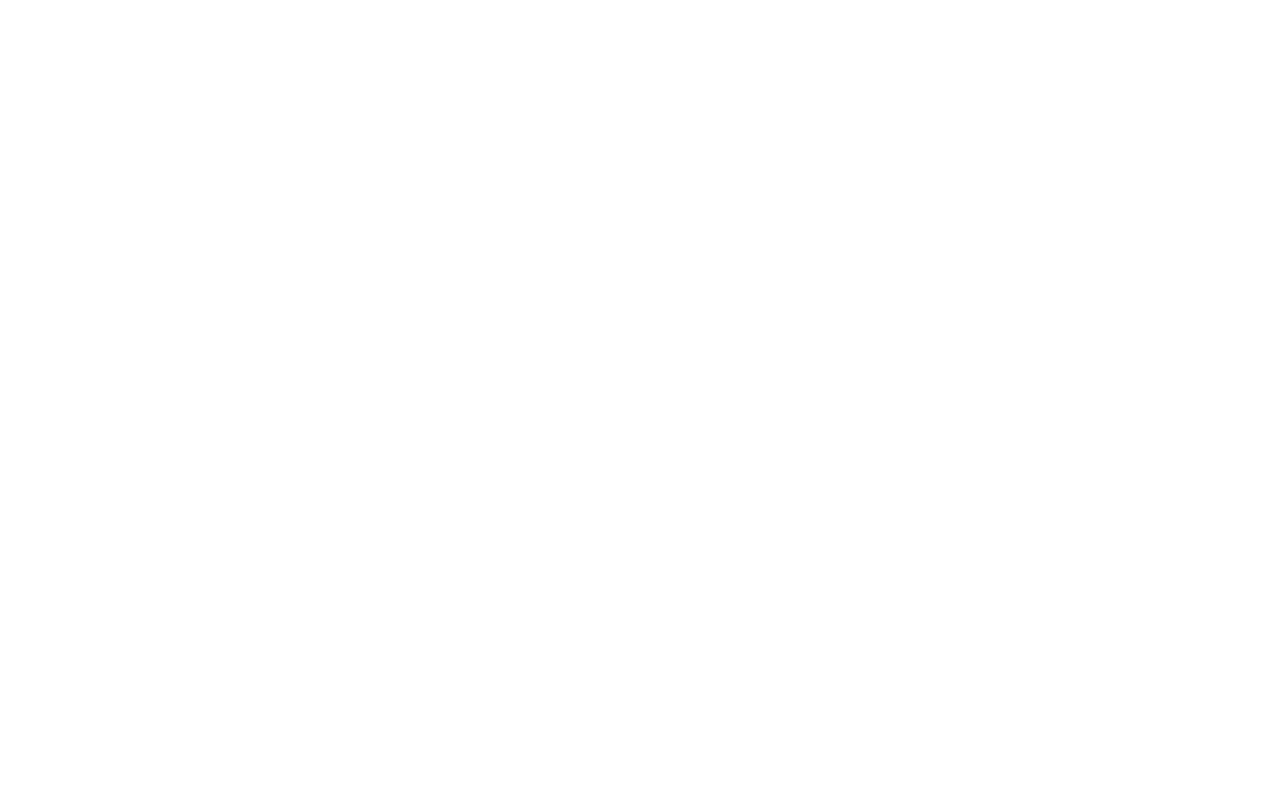
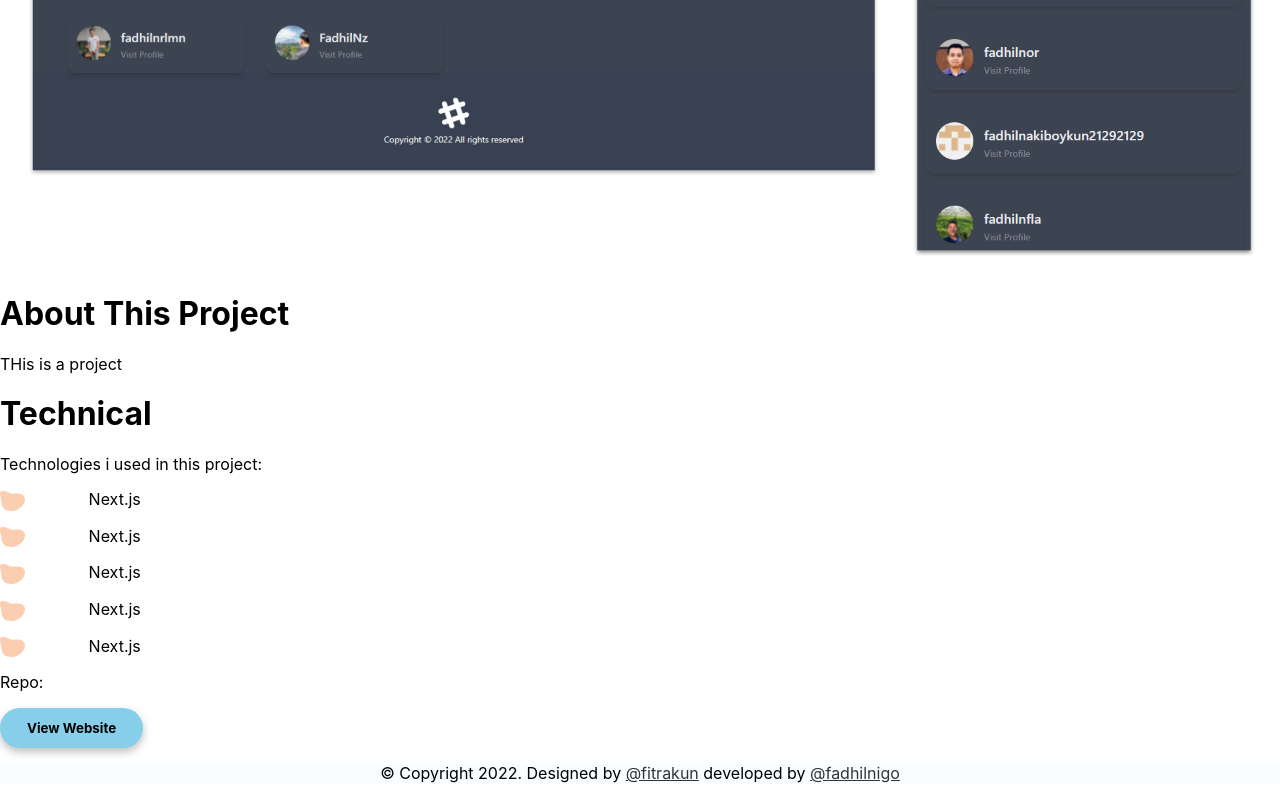
Before and after one commit to fadhilnigo/fadhilnigo-porto, a React (Create React App) app: page /project/github-finder in a window 1280 px wide. Shown: the part 528-1328 px from the top of the page. Before the commit the page ends 800 px from the top, so only its background shows below. Built offline with nearby package versions, Linux system fonts and the light colour scheme; no server answers.

Commit message:
Add temporary portofolio pages

```diff
--- a/src/App.js
+++ b/src/App.js
@@ -4,6 +4,10 @@
 import Project from "./pages/Project";
 import SignIn from "./pages/SignIn";
 import UploadAsset from "./pages/UploadAsset";
+import GithubFinder from "./pages/GithubFinder";
+import Housemarketplace from "./pages/Housemarketplace";
+import FeedbackApp from "./pages/FeedbackApp";
+import ProjectIbc from "./pages/ProjectIbc";
 import Navbar from './component/Navbar'
 import Footer from "./component/Footer";
 import PrivateRoute from "./component/PrivateRoute";
@@ -22,7 +26,15 @@
         <Navbar />
         <Routes>
           <Route path='/' element={<Home />} />
-          <Route path='/project/:projectId' element={<Project />} />
+
+          {/* Temporary Project Page */}
+          <Route path= '/project' /*'/project/:projectId' */ element={<Project />} />
+          <Route path='/project/github-finder' element={<GithubFinder />} />
+          <Route path='/project/project-ibc' element={<ProjectIbc />} />
+          <Route path='/project/house-marketplace' element={<Housemarketplace />} />
+          <Route path='/project/feedback-app' element={<FeedbackApp />} />
+          {/* Will make feature for auto fill project pages */}
+
           <Route path='/sign-in' element={<SignIn />} />
           <Route path='/upload-asset' element={<PrivateRoute />}>
             <Route path='/upload-asset' element={<UploadAsset />} />
--- a/src/assets/sass/component/_component.scss
+++ b/src/assets/sass/component/_component.scss
@@ -1,2 +1,3 @@
 @import "spinner";
 @import "slider";
+@import "card";
--- a/src/assets/sass/pages/_pages.scss
+++ b/src/assets/sass/pages/_pages.scss
@@ -1 +1,2 @@
 @import "home";
+@import "project"
--- /dev/null
+++ b/src/assets/sass/pages/_project.scss
@@ -0,0 +1,4 @@
+.list-img {
+  height: 20px;
+  margin-right: 5%;
+}
--- /dev/null
+++ b/src/pages/FeedbackApp.jsx
@@ -0,0 +1,54 @@
+// This page is for temporary
+
+import feedbackImg from '../assets/images/feedback-app-img.png'
+import vectorPink from '../assets/images/vector-pink.svg'
+
+function FeedbackApp() {
+  return (
+    <div className="project-container">
+      <header>
+        <h1 className="header-title">Feedback App</h1>
+        <img src={feedbackImg} alt="Feedback App Screenshot" className="header-img" />
+      </header>
+      <main>
+        <div>
+          <h1 className="content-title">About This Project</h1>
+          <p className="content-text">THis is a project</p>
+        </div>
+        <div>
+          <h1 className="content-title">Technical</h1>
+          <p>Technologies i used in this project:</p>
+          <div>
+            <p className="body-list content-text" data-aos="zoom-in">
+              <img src={vectorPink} alt="List Style" className="list-img" />
+                Next.js
+            </p>
+            <p className="body-list content-text" data-aos="zoom-in">
+              <img src={vectorPink} alt="List Style" className="list-img" />
+                Next.js
+            </p>
+            <p className="body-list content-text" data-aos="zoom-in">
+              <img src={vectorPink} alt="List Style" className="list-img" />
+                Next.js
+            </p>
+            <p className="body-list content-text" data-aos="zoom-in">
+              <img src={vectorPink} alt="List Style" className="list-img" />
+                Next.js
+            </p>
+            <p className="body-list content-text" data-aos="zoom-in">
+              <img src={vectorPink} alt="List Style" className="list-img" />
+                Next.js
+            </p>
+          </div>
+        </div>
+
+        <div className="content-footer">
+          <p className="content-text">Repo:</p>
+          <button className='btn--pils'>View Website</button>
+        </div>
+      </main>
+    </div>
+  );
+}
+
+export default FeedbackApp;
--- /dev/null
+++ b/src/pages/GithubFinder.jsx
@@ -0,0 +1,54 @@
+// This page is for temporary
+
+import githubFinderImg from '../assets/images/github-finder-img.png'
+import vectorPink from '../assets/images/vector-pink.svg'
+
+function GithubFinder() {
+  return (
+    <div className="project-container">
+      <header>
+        <h1 className="header-title">Feedback App</h1>
+        <img src={githubFinderImg} alt="Github Finder App Screenshot" className="header-img" />
+      </header>
+      <main>
+        <div>
+          <h1 className="content-title">About This Project</h1>
+          <p className="content-text">THis is a project</p>
+        </div>
+        <div>
+          <h1 className="content-title">Technical</h1>
+          <p>Technologies i used in this project:</p>
+          <div>
+            <p className="body-list content-text" data-aos="zoom-in">
+              <img src={vectorPink} alt="List Style" className="list-img" />
+                Next.js
+            </p>
+            <p className="body-list content-text" data-aos="zoom-in">
+              <img src={vectorPink} alt="List Style" className="list-img" />
+                Next.js
+            </p>
+            <p className="body-list content-text" data-aos="zoom-in">
+              <img src={vectorPink} alt="List Style" className="list-img" />
+                Next.js
+            </p>
+            <p className="body-list content-text" data-aos="zoom-in">
+              <img src={vectorPink} alt="List Style" className="list-img" />
+                Next.js
+            </p>
+            <p className="body-list content-text" data-aos="zoom-in">
+              <img src={vectorPink} alt="List Style" className="list-img" />
+                Next.js
+            </p>
+          </div>
+        </div>
+
+        <div className="content-footer">
+          <p className="content-text">Repo:</p>
+          <button className='btn--pils'>View Website</button>
+        </div>
+      </main>
+    </div>
+  );
+}
+
+export default GithubFinder;
--- /dev/null
+++ b/src/pages/Housemarketplace.jsx
@@ -0,0 +1,54 @@
+// This page is for temporary
+
+import housemarketplaceImg from '../assets/images/house-marketplace-img.png'
+import vectorPink from '../assets/images/vector-pink.svg'
+
+function Housemarketplace() {
+  return (
+    <div className="project-container">
+      <header>
+        <h1 className="header-title">Feedback App</h1>
+        <img src={housemarketplaceImg} alt="House Marketplace App Screenshot" className="header-img" />
+      </header>
+      <main>
+        <div>
+          <h1 className="content-title">About This Project</h1>
+          <p className="content-text">THis is a project</p>
+        </div>
+        <div>
+          <h1 className="content-title">Technical</h1>
+          <p>Technologies i used in this project:</p>
+          <div>
+            <p className="body-list content-text" data-aos="zoom-in">
+              <img src={vectorPink} alt="List Style" className="list-img" />
+                Next.js
+            </p>
+            <p className="body-list content-text" data-aos="zoom-in">
+              <img src={vectorPink} alt="List Style" className="list-img" />
+                Next.js
+            </p>
+            <p className="body-list content-text" data-aos="zoom-in">
+              <img src={vectorPink} alt="List Style" className="list-img" />
+                Next.js
+            </p>
+            <p className="body-list content-text" data-aos="zoom-in">
+              <img src={vectorPink} alt="List Style" className="list-img" />
+                Next.js
+            </p>
+            <p className="body-list content-text" data-aos="zoom-in">
+              <img src={vectorPink} alt="List Style" className="list-img" />
+                Next.js
+            </p>
+          </div>
+        </div>
+
+        <div className="content-footer">
+          <p className="content-text">Repo:</p>
+          <button className='btn--pils'>View Website</button>
+        </div>
+      </main>
+    </div>
+  );
+}
+
+export default Housemarketplace;
--- a/src/pages/Project.jsx
+++ b/src/pages/Project.jsx
@@ -1,8 +1,16 @@
+import ProjectCard from "../component/ProjectCard"
+import Slider from "../component/Slider"
+
 function Project() {
   return (
-    <div>
-      This is Project Page
-    </div>
+    <>
+      <section>
+        <Slider />
+      </section>
+      <section>
+        <ProjectCard />
+      </section>
+    </>
   )
 }
 
--- /dev/null
+++ b/src/pages/ProjectIbc.jsx
@@ -0,0 +1,54 @@
+// This page is for temporary
+
+import projectIbcImg from '../assets/images/ibc-project-img.png'
+import vectorPink from '../assets/images/vector-pink.svg'
+
+function ProjectIbc() {
+  return (
+    <div className="project-container">
+      <header>
+        <h1 className="header-title">Feedback App</h1>
+        <img src={projectIbcImg} alt="Project IBC Screenshot" className="header-img" />
+      </header>
+      <main>
+        <div>
+          <h1 className="content-title">About This Project</h1>
+          <p className="content-text">THis is a project</p>
+        </div>
+        <div>
+          <h1 className="content-title">Technical</h1>
+          <p>Technologies i used in this project:</p>
+          <div>
+            <p className="body-list content-text" data-aos="zoom-in">
+              <img src={vectorPink} alt="List Style" className="list-img" />
+                Next.js
+            </p>
+            <p className="body-list content-text" data-aos="zoom-in">
+              <img src={vectorPink} alt="List Style" className="list-img" />
+                Next.js
+            </p>
+            <p className="body-list content-text" data-aos="zoom-in">
+              <img src={vectorPink} alt="List Style" className="list-img" />
+                Next.js
+            </p>
+            <p className="body-list content-text" data-aos="zoom-in">
+              <img src={vectorPink} alt="List Style" className="list-img" />
+                Next.js
+            </p>
+            <p className="body-list content-text" data-aos="zoom-in">
+              <img src={vectorPink} alt="List Style" className="list-img" />
+                Next.js
+            </p>
+          </div>
+        </div>
+
+        <div className="content-footer">
+          <p className="content-text">Repo:</p>
+          <button className='btn--pils'>View Website</button>
+        </div>
+      </main>
+    </div>
+  );
+}
+
+export default ProjectIbc;
```
